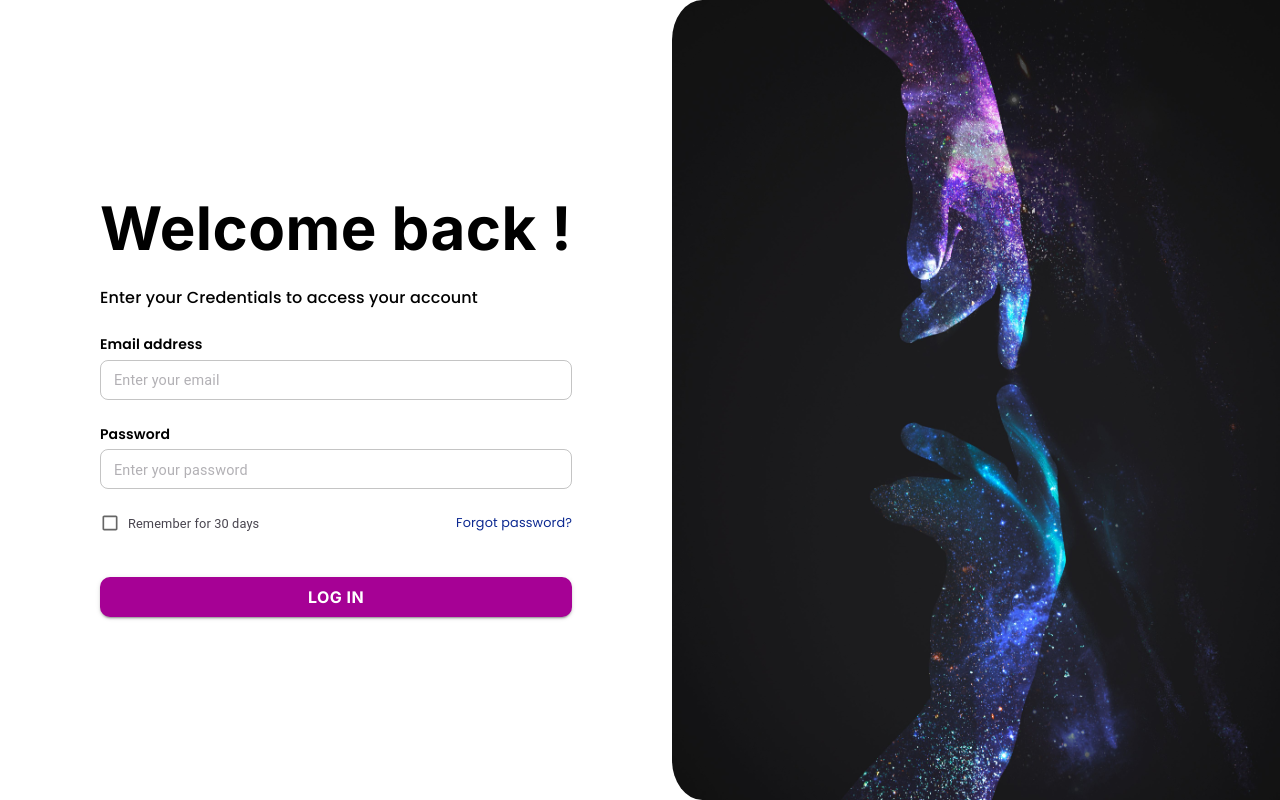
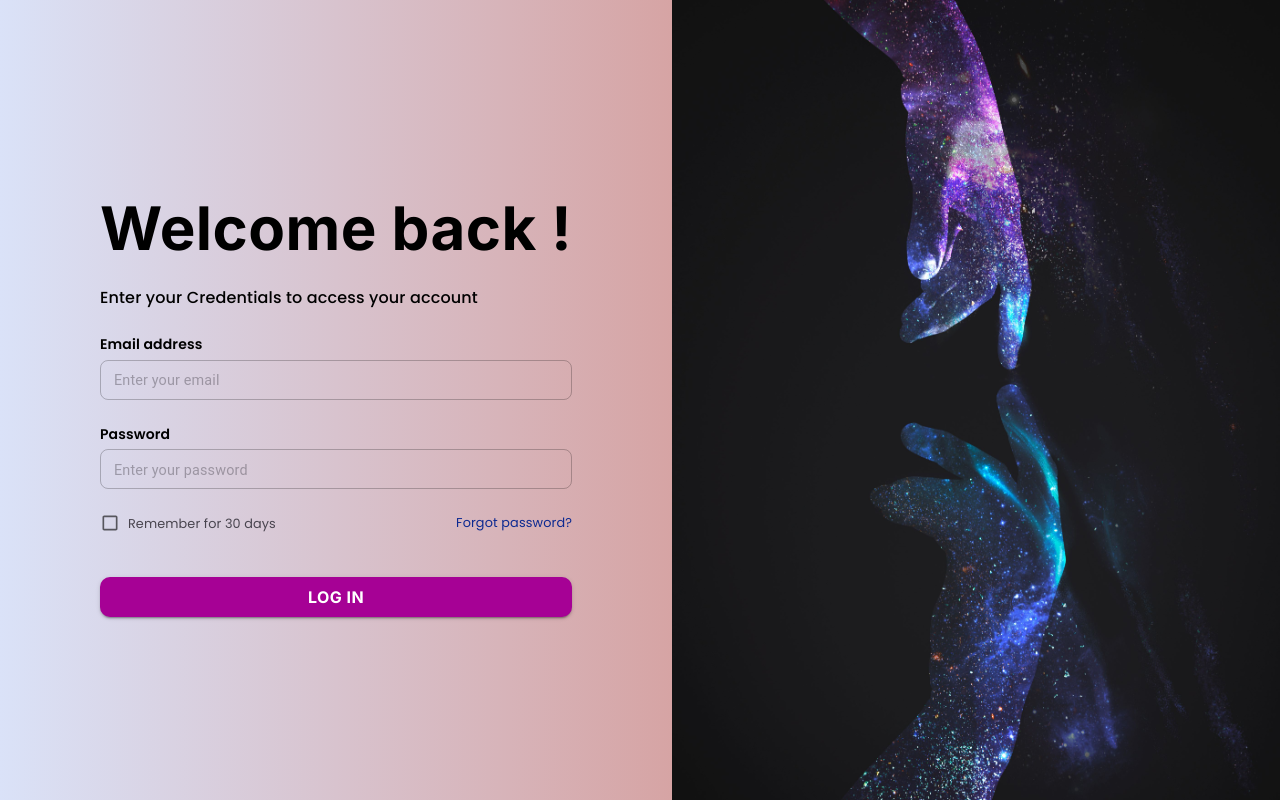
Before and after one commit to minhminh2703/admin-frontend, a React (Vite) app: page / in a window 1280 px wide. Built offline with nearby package versions, Linux system fonts and the light colour scheme; no server answers.

Commit message:
chores: adjust UI of login

```diff
--- a/src/features/login/index.tsx
+++ b/src/features/login/index.tsx
@@ -1,6 +1,6 @@
 import React, { useEffect } from "react";
 import { Box, TextField, Button, Typography, Checkbox } from "@mui/material";
-import LoginSignup from '../../layouts/authen-layout';
+import Authentication from '../../layouts/authen-layout';
 import { useTheme } from '../../theme';
 import axios from 'axios';
 import { useSnackbar } from "notistack";
@@ -104,7 +104,7 @@ const Login = () => {
     };
 
     return (
-        <LoginSignup>
+        <Authentication>
             <Typography variant="h4" gutterBottom sx={{
                 color: theme.fontColor.black,
                 fontFamily: theme.typography.h1.fontFamily,
@@ -239,7 +239,7 @@ const Login = () => {
                             color: theme.fontColor.gray,
                             display: 'flex',
                             alignItems: 'center',
-
+                            fontFamily: theme.typography.body1.fontFamily,
                         }}
                     >
                         Remember for 30 days
@@ -284,7 +284,7 @@ const Login = () => {
             >
                 {loading ? 'Logging in...' : 'LOG IN'}
             </Button>
-        </LoginSignup >
+        </Authentication>
     );
 };
 
--- a/src/layouts/authen-layout.tsx
+++ b/src/layouts/authen-layout.tsx
@@ -7,7 +7,7 @@ interface LayoutProps {
     children: ReactNode;
 }
 
-const LoginSignup: React.FC<LayoutProps> = ({ children }) => {
+const Authentication: React.FC<LayoutProps> = ({ children }) => {
     const theme = useTheme();
 
     return (
@@ -15,9 +15,17 @@ const LoginSignup: React.FC<LayoutProps> = ({ children }) => {
             display: "flex",
             flexDirection: "row",
             minHeight: '100vh',
-            background: theme.background.white }}>
+            background: theme.background.white
+        }}>
             {/* Left Side - Form */}
-            <Box sx={{ flex: 1, display: "flex", flexDirection: "column", justifyContent: "center", padding: 4 }}>
+            <Box sx={{
+                flex: 1,
+                display: "flex",
+                flexDirection: "column",
+                justifyContent: "center",
+                padding: 4,
+                background: `linear-gradient(to right, #dae2f8, #d6a4a4)`
+            }}>
                 <Box sx={{ maxWidth: 500, margin: "auto" }}>
                     {children}
                 </Box>
@@ -30,14 +38,12 @@ const LoginSignup: React.FC<LayoutProps> = ({ children }) => {
                     backgroundImage: `url(${img})`,
                     backgroundSize: "cover",
                     backgroundPosition: "center",
-                    borderTopLeftRadius: '5%',
-                    borderBottomLeftRadius: '5%',
                     overflow: "hidden",
-                    minHeight: '100vh'
+                    minHeight: '100vh',
                 }}
             />
         </Box>
     );
 };
 
-export default LoginSignup;
+export default Authentication;
```
